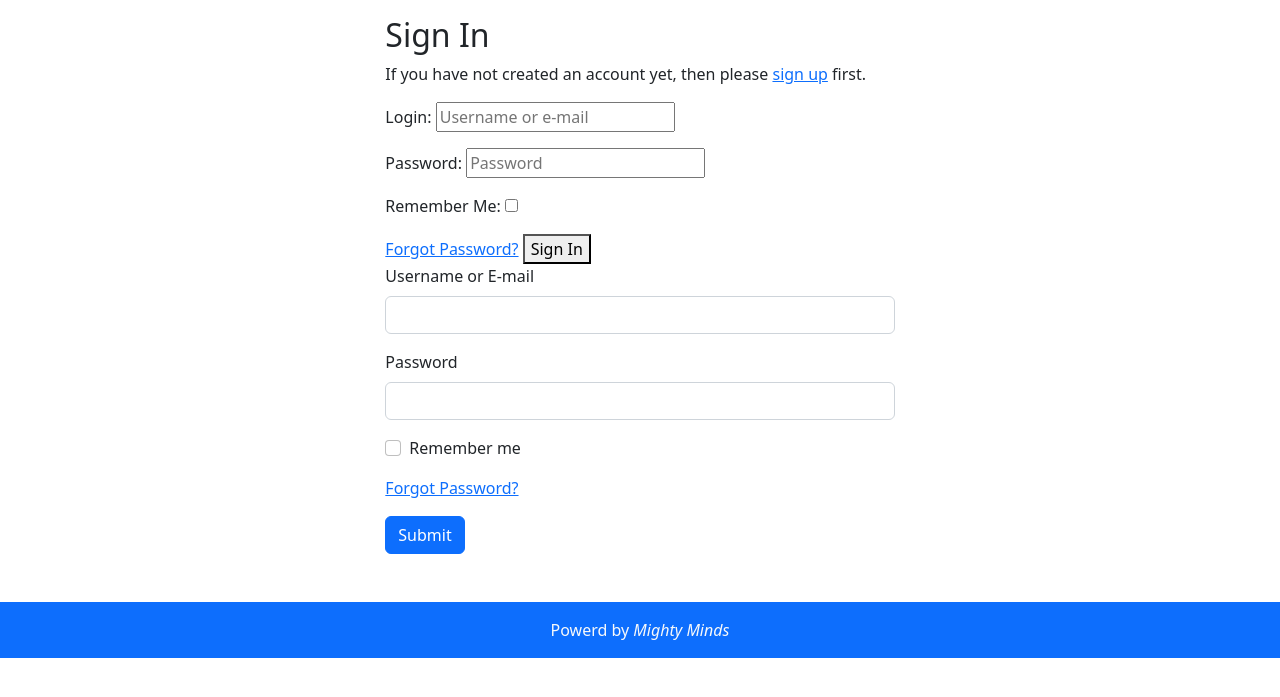
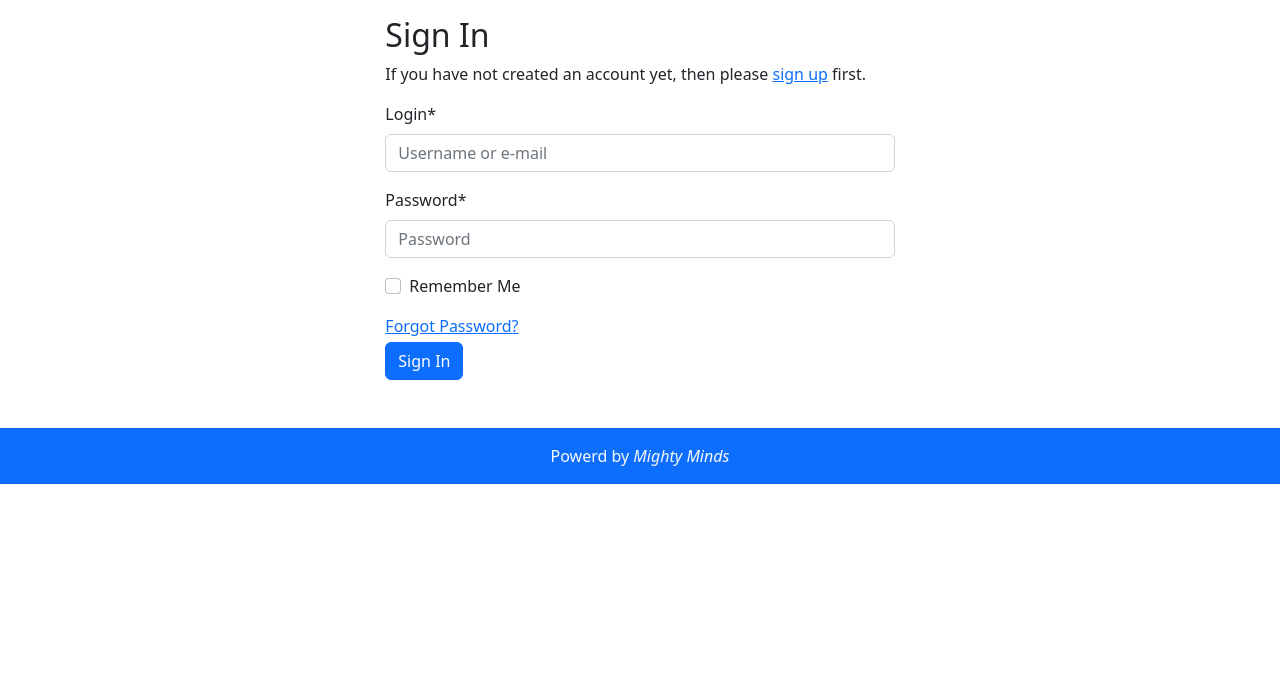
Before and after one commit to Edb83/breaking-the-silence, a Django app: page /accounts/login/ in a window 1280 px wide. Shown: the part 71-768 px from the top of the page. Run offline with Django 4.2, Linux system fonts and the light colour scheme; some libraries are stand-ins or nearby versions.

Commit message:
two forms disappearing on LogIn page fixed

```diff
--- a/templates/allauth/account/login.html
+++ b/templates/allauth/account/login.html
@@ -2,6 +2,7 @@
 
 {% load i18n %}
 {% load account socialaccount %}
+{% load crispy_forms_tags %}
 
 {% block head_title %}{% trans "Sign In" %}{% endblock %}
 
@@ -37,30 +38,17 @@
 
   <form class="login" id="signup_form" method="POST" action="{% url 'account_login' %}">
     {% csrf_token %}
-    {{ form.as_p }}
+    {{ form|crispy }}
     {% if redirect_field_value %}
     <input type="hidden" name="{{ redirect_field_name }}" value="{{ redirect_field_value }}" />
     {% endif %}
-    <a class="button secondaryAction" href="{% url 'account_reset_password' %}">{% trans "Forgot Password?" %}</a>
-    <button class="primaryAction" type="submit">{% trans "Sign In" %}</button>
-
-    <div class="mb-3">
-      <label for="exampleInputEmail1" class="form-label">Username or E-mail</label>
-      <input type="text" class="form-control" id="exampleInputUsername1" aria-describedby="usernameHelp">
-    </div>
-    <div class="mb-3">
-      <label for="exampleInputPassword1" class="form-label">Password</label>
-      <input type="password" class="form-control" id="exampleInputPassword1">
-    </div>
-    <div class="mb-3 form-check">
-      <input type="checkbox" class="form-check-input" id="exampleCheck1">
-      <label class="form-check-label" for="exampleCheck1">Remember me</label>
-    </div>
-    <div class="mb-3">
-      <p><a href="{% url 'account_reset_password' %}">{% trans "Forgot Password?" %}</a></p>
+    <div>
+      <a href="{% url 'account_reset_password' %}">{% trans "Forgot Password?" %}</a>
     </div>
 
-    <input type="submit" class="btn btn-primary"></button>
+    <div class="mt-1">
+      <button class="btn btn-primary" type="submit">{% trans "Sign In" %}</button>
+    </div>
 
   </form>
 
```
